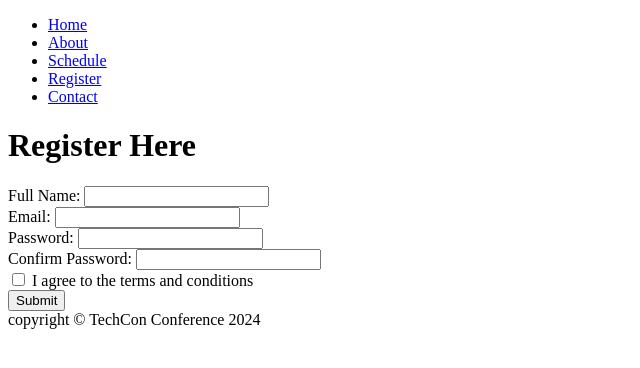
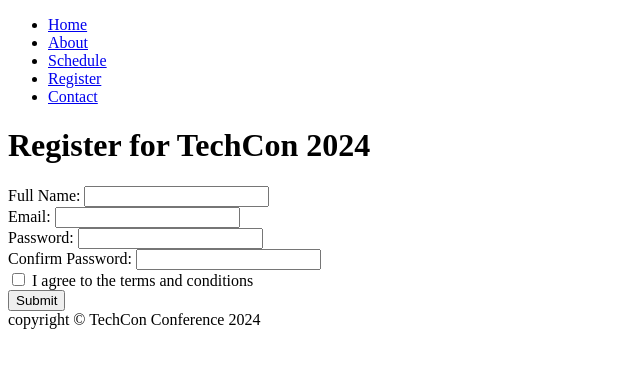
Before and after one commit to victor20-tech/TechCon_HTML, a plain HTML site: page techcon_website/register.html in a window 1280 px wide. Shown: the whole page, without its empty margins (0-640 px from the left). Drawn offline with Linux system fonts and the light colour scheme.

Commit message:
Update register.html

```diff
--- a/techcon_website/register.html
+++ b/techcon_website/register.html
@@ -16,7 +16,7 @@
                 <li><a href="contact.html">Contact</a></li>
             </ul>
         </nav>
-        <h1>Register Here</h1>
+        <h1>Register for TechCon 2024</h1>
     </header>
     <main>
         <section>
```
